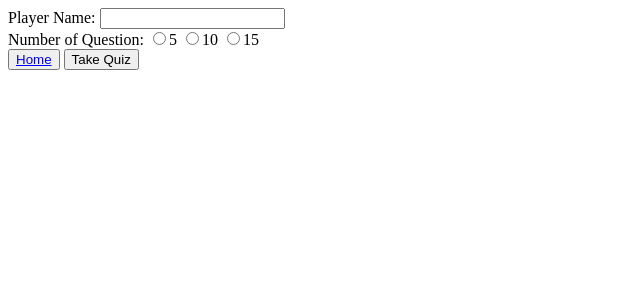
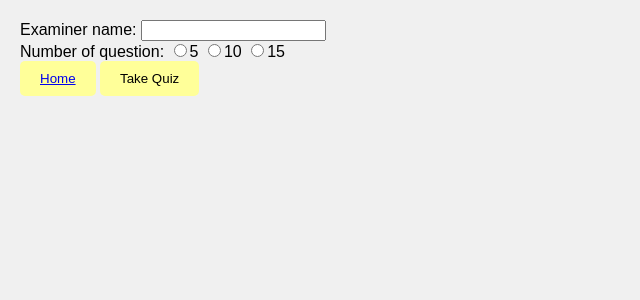
Before and after one commit to guadalupejoyce/battExam, a PHP site: page /startQuiz.php in a window 1280 px wide. Shown: the top 300 px of the page, without its empty margins (0-640 px from the left). Run offline with PHP 8.4, Linux system fonts and the light colour scheme.

Commit message:
Add files via upload

```diff
--- a/data.sql
+++ b/data.sql
@@ -13,7 +13,7 @@ CREATE TABLE question (
 );
 
 -- Insert 50 entries into the table
-INSERT INTO question (difficulty, question, answer)
+INSERT INTO question (difficulty, questions, answers)
 VALUES
 ('easy', '1 + 1 = 2', 'T'),
 ('easy', '2 + 2 = 5', 'F'),
--- a/startQuiz.php
+++ b/startQuiz.php
@@ -35,14 +35,19 @@
 ?>
 
 <!DOCTYPE html>
-<html>
-<head><title>START QUIZ</title></head>
+<html lang="en">
+
+<head>
+    <meta charset="UTF-8">
+    <title>Page Title</title>
+    <link rel="stylesheet" type="text/css" href="/batteryExam/style.css">
+</head>
 
 <body>
     <form method="post">
-        <div>Player Name:
+        <div>Examiner name:
             <input type="text" name="username" placeholder="" required ="required"></div>
-        <div>Number of Question:
+        <div>Number of question:
             <input type="radio" id="noQuestions" name="noQuestions" value="5">5</input>
             <input type="radio" id="noQuestions" name="noQuestions" value="10">10</input>
             <input type="radio" id="noQuestions" name="noQuestions" value="15">15</input>
--- /dev/null
+++ b/style.css
@@ -0,0 +1,55 @@
+/* Global Styles */
+
+body {
+    font-family: Arial, sans-serif;
+    margin: 20px;
+    background-color: #f0f0f0;
+}
+
+/* Table Styles */
+
+table {
+    border-collapse: collapse;
+    width: 100%;
+    margin-bottom: 20px;
+}
+
+th, td {
+    border: 1px solid #ddd;
+    padding: 10px;
+    text-align: left;
+}
+
+th {
+    background-color: #f2f2f2;
+}
+
+/* Paragraph Styles */
+
+p {
+    margin-bottom: 15px;
+    line-height: 1.6;
+}
+
+/* Heading Styles */
+
+h4 {
+    margin-top: 20px;
+    margin-bottom: 10px;
+    color: #333;
+}
+
+/* Button Styles */
+
+button {
+    padding: 10px 20px;
+    background-color: #FFFF99;
+    color: black;
+    border: none;
+    border-radius: 5px;
+    cursor: pointer;
+}
+
+button:hover {
+    background-color: #FFFFED;
+}
```
Also changed, not shown: endQuiz.php (+13 -7 lines), takeQuiz.php (+8 -3 lines), connect.php (line endings or trailing spaces), index.php (line endings or trailing spaces), 1 other file.
